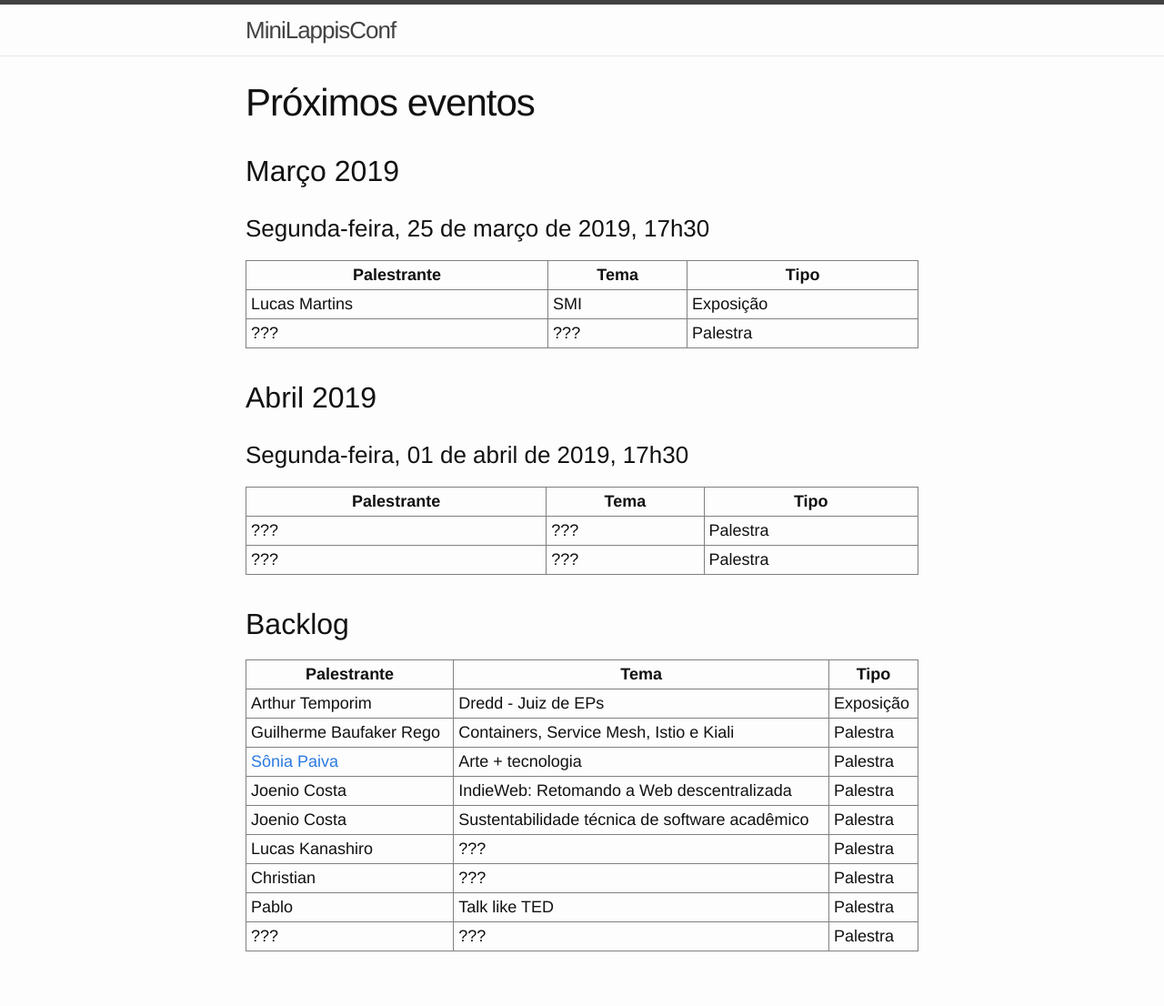
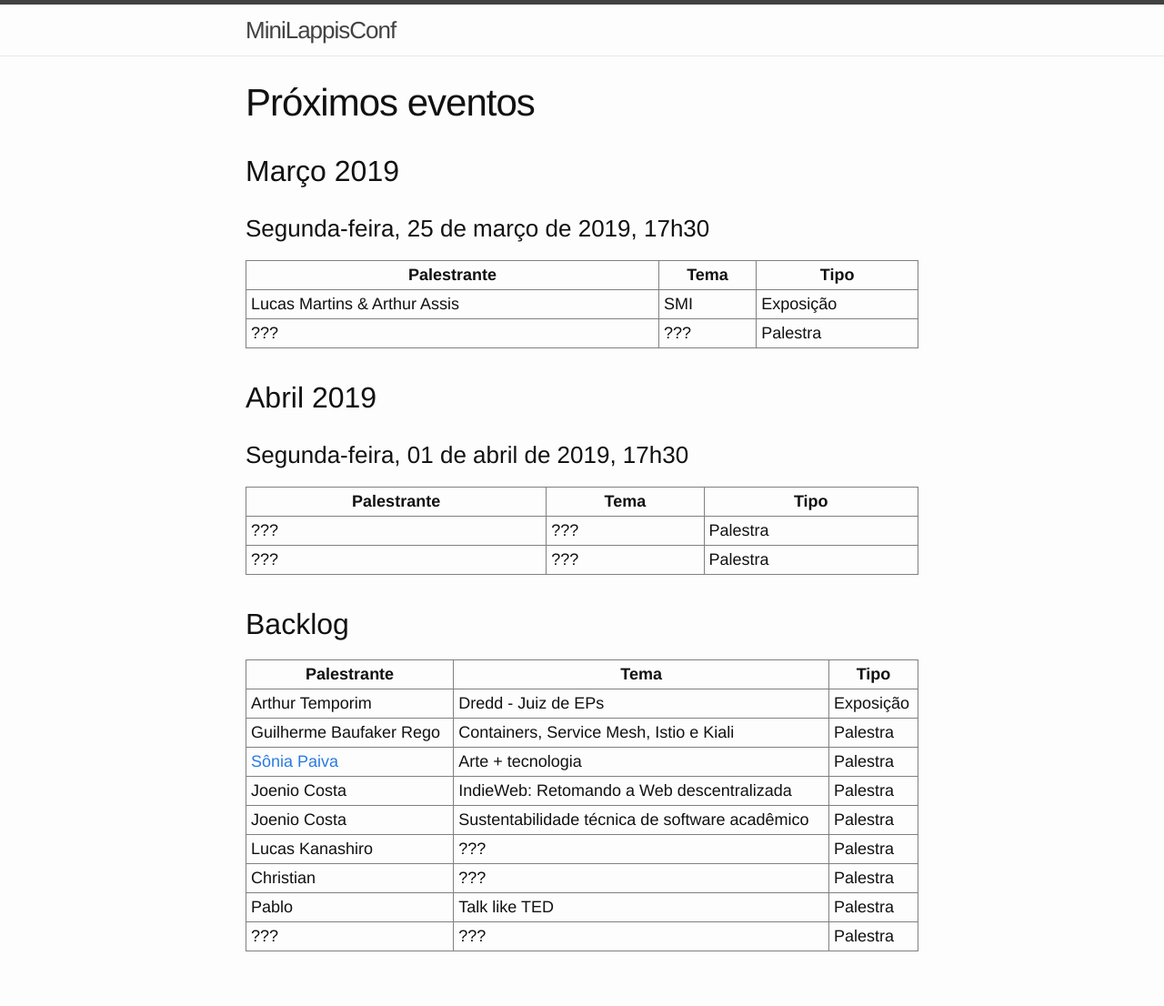
Before and after one commit to lappis-unb/MiniLappisConf, a Jekyll site: the page built from agenda.md, in a window 1280 px wide. Shown: the whole page at 91% size. Built offline with Jekyll 4.4.1, drawn with Linux system fonts in a browser that asks for light colours.

Commit message:
Update agenda.md

```diff
--- a/agenda.md
+++ b/agenda.md
@@ -8,7 +8,7 @@ title: Próximos eventos
 
 | Palestrante     | Tema                                            | Tipo     |
 | --------------- | ----------------------------------------------- | -------- |
-| Lucas Martins   | SMI                                             | Exposição|
+| Lucas Martins & Arthur Assis | SMI                                             | Exposição|
 | ???             | ???                                             | Palestra |
 
 ## Abril 2019
```
